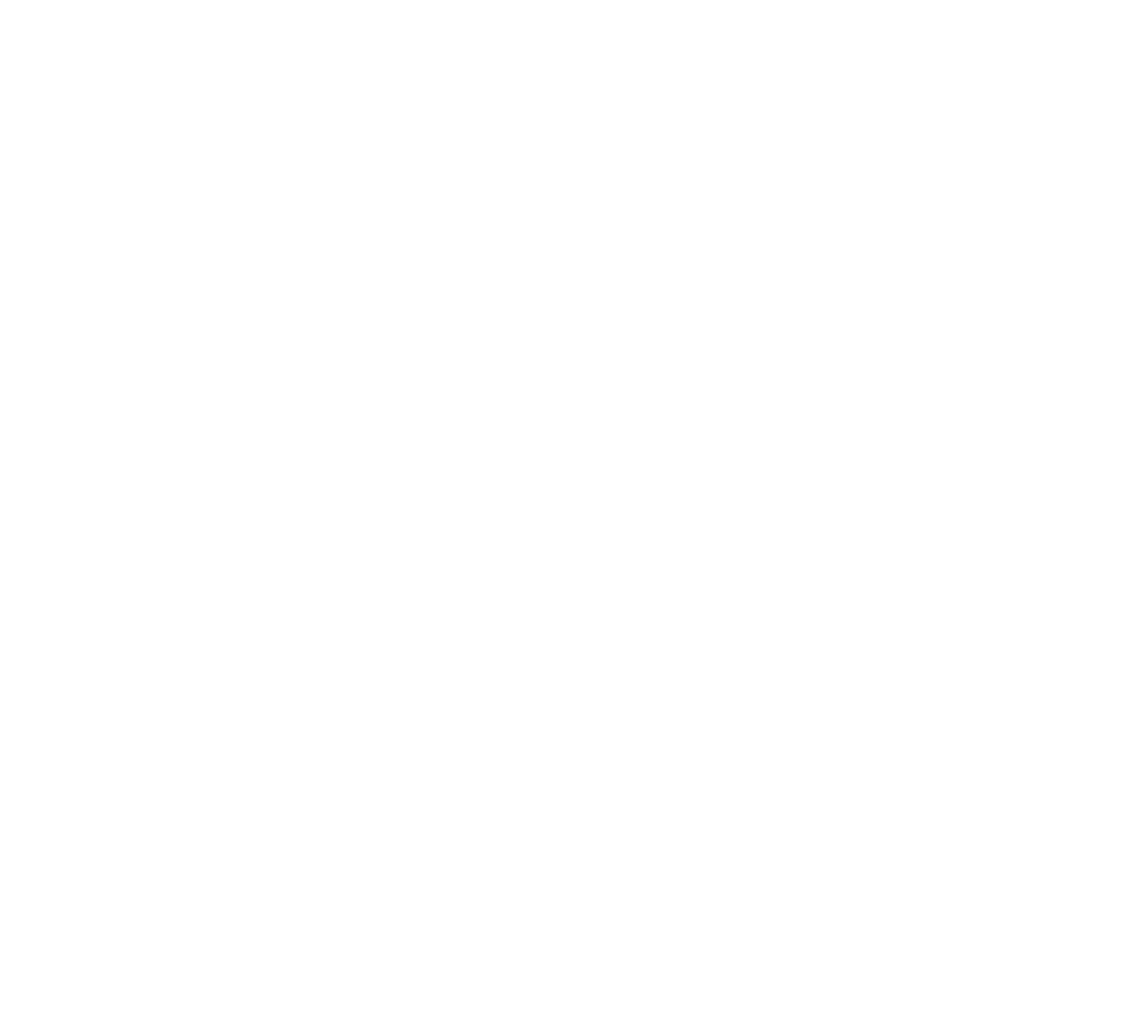
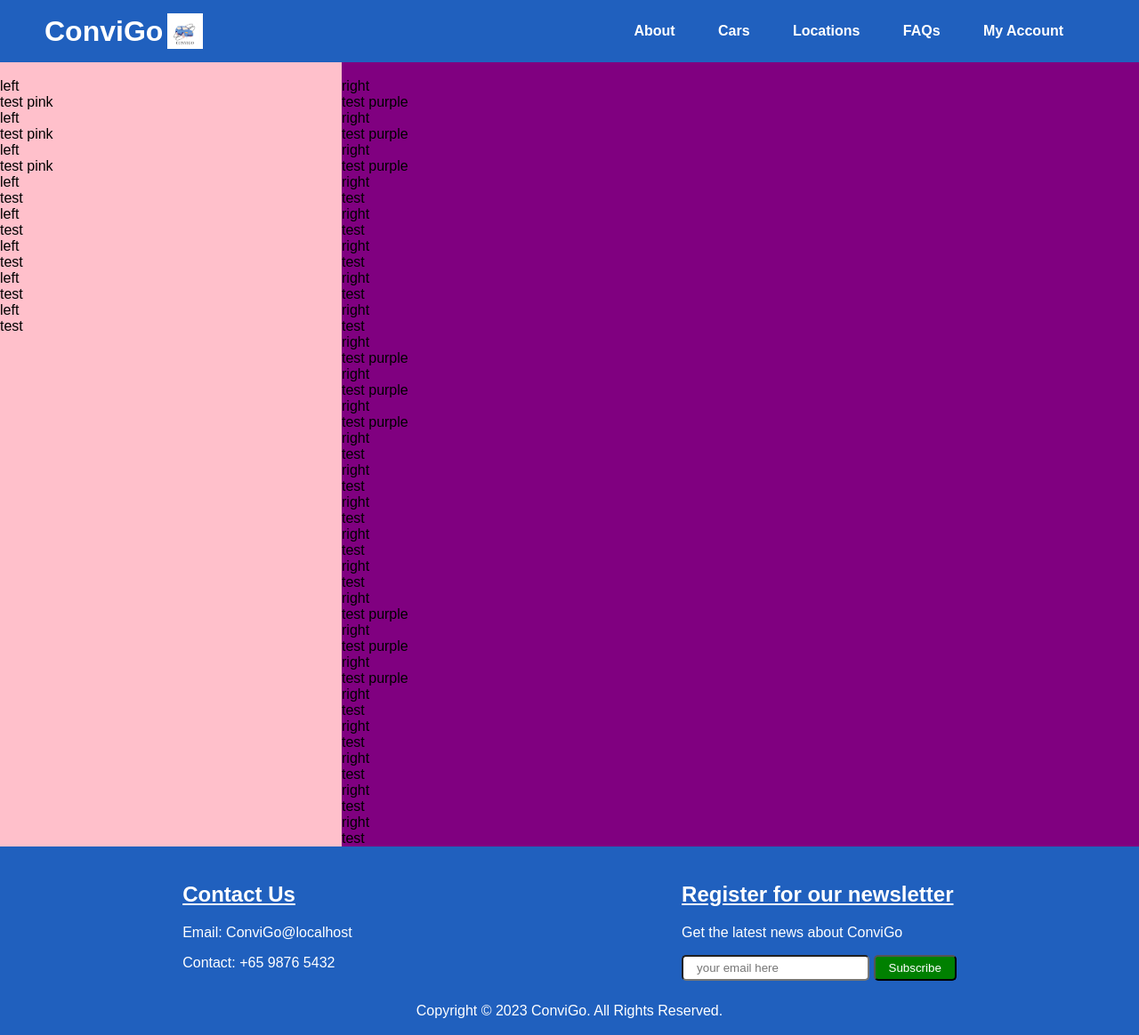
Before and after one commit to Jessiengweijie/IE4717-Project, a PHP site: page /cars.html in a window 1280 px wide. Before the commit the page is empty. Shown: the whole page at 89% size. Before the commit the page ends 800 px from the top, so only its background shows below. Run offline with PHP 8.4, Linux system fonts and the light colour scheme.

Commit message:
about and car page

```diff
--- a/assets/css/stylesheet.css
+++ b/assets/css/stylesheet.css
@@ -157,3 +157,29 @@ footer {
     flex-direction: column;
     align-items: flex-start;
 }
+
+/* About page */
+.about {
+    display: flex;
+    flex-direction: column;
+    align-items: flex-start;
+}
+
+.about-body {
+    margin: 20px 0 20px 100px;
+}
+
+/* Car page */
+.car {
+    display: flex;
+    flex-direction: row;
+}
+
+/* Split page */
+.left-section {
+    width: 30%;
+}
+
+.right-section {
+    width: 70%;
+}
--- a/cars.html
+++ b/cars.html
@@ -0,0 +1,209 @@
+<!DOCTYPE html>
+<html lang="en">
+
+<head>
+    <title>Home</title>
+    <meta charset="utf-8">
+    <link rel="stylesheet" href="assets/css/stylesheet.css">
+</head>
+
+<body>
+    <div id="wrapper">
+        <header>
+            <a href="index.html" style="text-decoration: none; color: inherit;">
+                <h1 class="logo">ConviGo
+                    <img src="assets/images/Logo/ConviGo_Logo.png" height="40px" width="40px" alt="ConviGo_Logo"
+                        style="margin-left: 5px;">
+                </h1>
+            </a>
+
+            <nav class="navbar">
+                <b>
+                    <a href="about.html">About</a> &nbsp;
+                    <a href="cars.html">Cars</a> &nbsp;
+                    <a href="locations.html">Locations</a> &nbsp;
+                    <a href="faqs.html">FAQs</a> &nbsp;
+                    <a href="my_account.html">My Account</a>
+                </b>
+            </nav>
+        </header>
+        <div class="car" style="background-color: lightskyblue;;">
+            <br />
+            <div class="left-section" style="background-color: pink;">
+                <br />
+                left
+                <br />
+                test pink
+                <br />
+                left
+                <br />
+                test pink
+                <br />
+                left
+                <br />
+                test pink
+                <br />
+                left
+                <br />
+                test
+                <br />
+                left
+                <br />
+                test
+                <br />
+                left
+                <br />
+                test
+                <br />
+                left
+                <br />
+                test
+                <br />
+                left
+                <br />
+                test
+            </div>
+
+            <div class="right-section" style="background-color: purple;">
+                <br />
+                right
+                <br />
+                test purple
+                <br />
+                right
+                <br />
+                test purple
+                <br />
+                right
+                <br />
+                test purple
+                <br />
+                right
+                <br />
+                test
+                <br />
+                right
+                <br />
+                test
+                <br />
+                right
+                <br />
+                test
+                <br />
+                right
+                <br />
+                test
+                <br />
+                right
+                <br />
+                test
+                <br />
+                right
+                <br />
+                test purple
+                <br />
+                right
+                <br />
+                test purple
+                <br />
+                right
+                <br />
+                test purple
+                <br />
+                right
+                <br />
+                test
+                <br />
+                right
+                <br />
+                test
+                <br />
+                right
+                <br />
+                test
+                <br />
+                right
+                <br />
+                test
+                <br />
+                right
+                <br />
+                test
+                <br />
+                right
+                <br />
+                test purple
+                <br />
+                right
+                <br />
+                test purple
+                <br />
+                right
+                <br />
+                test purple
+                <br />
+                right
+                <br />
+                test
+                <br />
+                right
+                <br />
+                test
+                <br />
+                right
+                <br />
+                test
+                <br />
+                right
+                <br />
+                test
+                <br />
+                right
+                <br />
+                test
+            </div>
+
+        </div>
+
+        <!-- <div class="center">
+
+            <div class="flex space-evenly" style="margin-bottom: 10px;">
+                <div class="container" style="height: auto; width: 20%;">
+                    <img src="assets/images/Cars/Sample/sample_car_1.png" height="auto" width="100%" alt="Sample Car 1">
+                </div>
+                <div class="container" style="height: auto; width: 20%;">
+                    <img src="assets/images/Cars/Sample/sample_car_2.png" height="auto" width="100%" alt="Sample Car 2">
+                </div>
+                <div class="container" style="height: auto; width: 20%;">
+                    <img src="assets/images/Cars/Sample/sample_car_3.png" height="auto" width="100%" alt="Sample Car 3">
+                </div>
+            </div>
+
+        </div> -->
+
+
+        <footer>
+            <div class="footer-container">
+                <div class="footer-left">
+                    <h2 class="underline">Contact Us</h2>
+                    <p>Email: ConviGo@localhost</p>
+                    <p>Contact: +65 9876 5432</p>
+                </div>
+                <div class="footer-right">
+                    <h2 class="underline">Register for our newsletter</h2>
+                    <p>Get the latest news about ConviGo</p>
+                    <form method="post" action="assets/php/show_post.php">
+                        <input type="email" name="email" id="email" required placeholder="your email here"
+                            style="padding: 5px 15px; border-radius: 5px;">
+                        <input class="subscribe-button" type="submit" value="Subscribe">
+                    </form>
+                </div>
+            </div>
+            Copyright &copy; 2023 ConviGo. All Rights Reserved.
+            <br />
+            <br />
+        </footer>
+    </div>
+</body>
+
+</html>
```
Also changed, not shown: about.html (+131 -0 lines), index.html (+6 -4 lines), login.html (+6 -4 lines).
